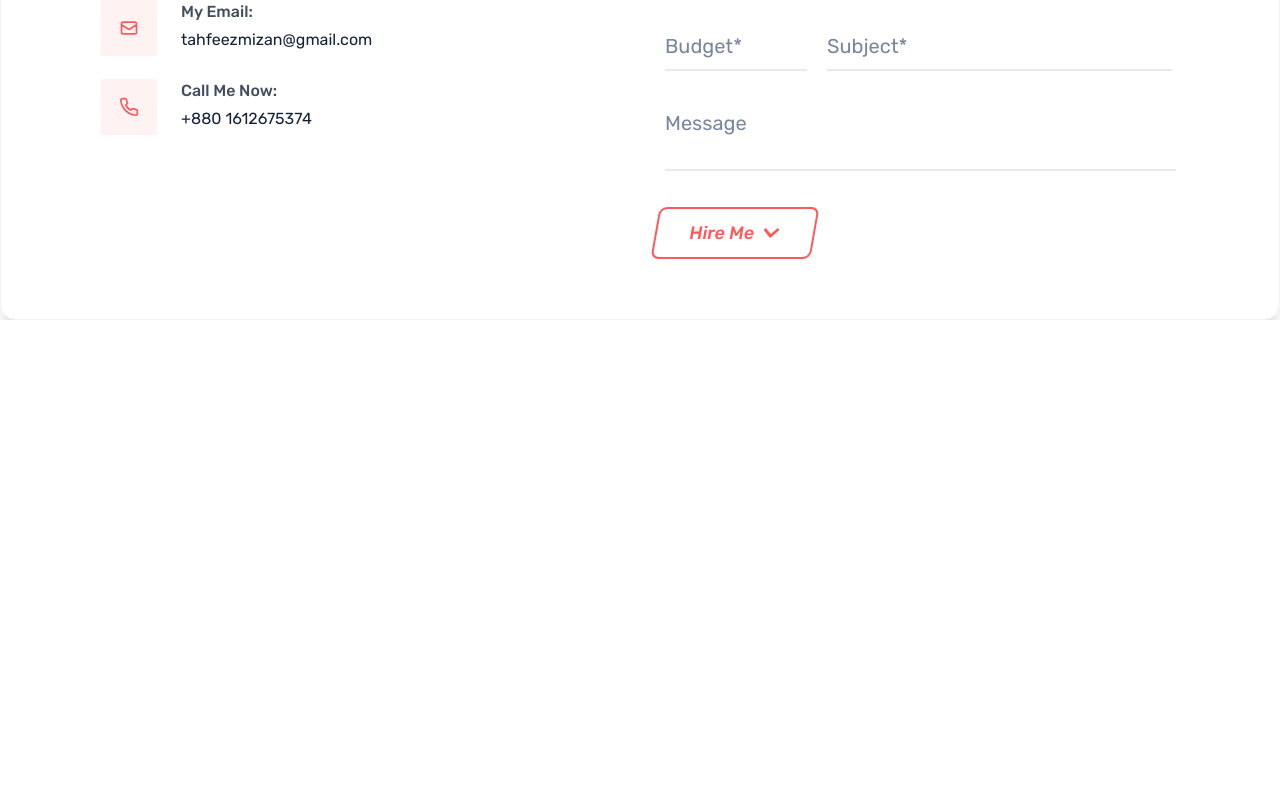
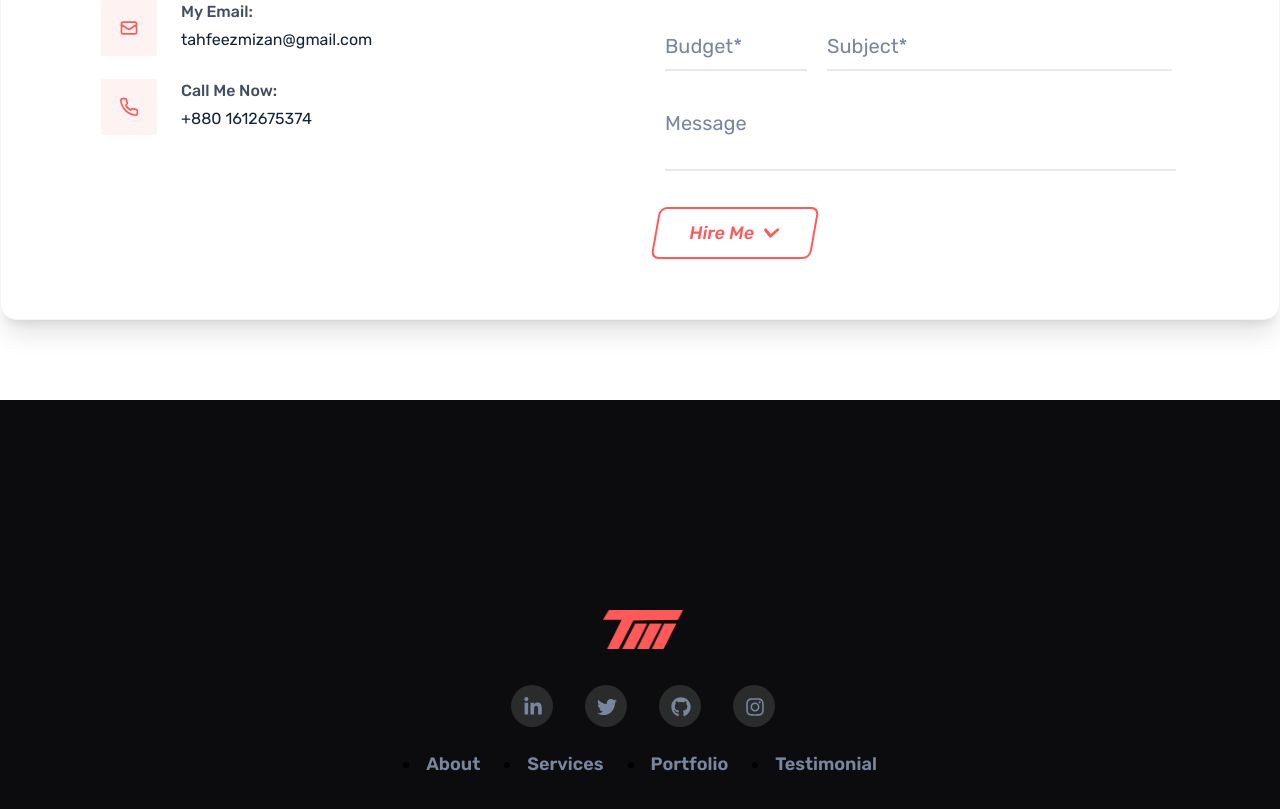
Before and after one commit to tahfeezmizan/portfolio-site, a React (Vite) app: page / in a window 1280 px wide. Shown: the part 2259-3068 px from the top of the page. Before the commit the page ends 2579 px from the top, so only its background shows below. Built offline with nearby package versions, Linux system fonts and the light colour scheme.

Commit message:
complete footer section

```diff
--- a/src/index.css
+++ b/src/index.css
@@ -163,9 +163,6 @@
     transition: all 0.3s ease 0s;
 }
 
-
-
-
 .addressTitle p {
     font-size: 18px;
     line-height: 24px;
@@ -173,9 +170,14 @@
     font-family: Rubik, sans-serif;
 }
 
+.formContent {
+    z-index: 999 !important;
+}
 
-.icon i.bi.bi-geo-alt, i.bi-envelope, i.bi-telephone {
 
+.icon i.bi.bi-geo-alt,
+i.bi-envelope,
+i.bi-telephone {
     padding: 10px;
     font-size: 20px;
 }
@@ -189,8 +191,6 @@
     color: rgb(19, 34, 56);
     line-height: 35px !important;
 }
-
-
 
 form {
     overflow: hidden;
@@ -207,7 +207,8 @@ input#subject {
     width: 60.82%;
 }
 
-input, textarea {
+input,
+textarea {
     border-top: none;
     border-right: none;
     border-left: none;
@@ -220,7 +221,8 @@ input, textarea {
     border-bottom: 2px solid rgb(230, 232, 235) !important;
 }
 
-input::placeholder, textarea::placeholder {
+input::placeholder,
+textarea::placeholder {
     font-size: 20px;
     line-height: 24px;
     color: rgb(121, 134, 159);
@@ -230,9 +232,54 @@ input::placeholder, textarea::placeholder {
 
 textarea {
     resize: none;
-  }
+}
 
-input::-webkit-outer-spin-button, input::-webkit-inner-spin-button {
+input::-webkit-outer-spin-button,
+input::-webkit-inner-spin-button {
     appearance: none;
     margin: 0px;
 }
+
+.footerWrrapper {
+    overflow: hidden;
+    background: rgb(12, 12, 14);
+    padding: 140px 0px 80px;
+}
+
+a.text-center.footerLogo img {
+    width: 46px;
+}
+
+.FooterMedia {
+    z-index: 888;
+    display: flex;
+    color: rgb(255, 255, 255);
+    justify-content: center;
+}
+
+.footerNav {
+    display: flex;
+    text-align: center;
+    justify-content: center;
+}
+
+.Footerlink {
+    font-size: 18px;
+    font-weight: 600;
+    text-transform: capitalize;
+    transition: all 0.3s ease 0s;
+    color: rgb(121, 134, 159) !important;
+    font-family: Rubik, sans-serif !important;
+}
+
+/* Contact section Design end here  */
+.scrollIcon {
+    position: fixed;
+    bottom: 30px;
+    right: 30px;
+}
+
+.scrollTop i {
+    color: rgb(255, 89, 90);
+    font-size: 30px;
+}
--- a/src/page/Home/Home.jsx
+++ b/src/page/Home/Home.jsx
@@ -3,6 +3,7 @@ import BannerSlider from './BannerSlider';
 import Experiences from '../share/Experiences/Experiences';
 import Service from '../share/Service/Service';
 import Contactus from '../share/ContactUs/Contactus';
+import Footer from '../share/Footer/Footer';
 
 const Home = () => {
     return (
@@ -12,6 +13,7 @@ const Home = () => {
             <Service></Service>
 
             <Contactus></Contactus>
+            <Footer></Footer>
         </div>
     );
 };
--- a/src/page/share/ContactUs/Contactus.jsx
+++ b/src/page/share/ContactUs/Contactus.jsx
@@ -7,9 +7,9 @@ import { LuPhone } from 'react-icons/lu';
 
 const Contactus = () => {
     return (
-        <div className='pt-20'>
+        <div className='py-20'>
             <div className="container bg-white shadow-xl border-gray-100 border rounded-2xl " id="contact">
-                <div className="formContent p-10">
+                <div className="formContent z-50 p-10">
                     <div className="grid grid-cols-4 gap-5">
                         <div className="col-span-2">
                             <div className="addressContent py-5 ps-5">
--- a/src/page/share/Experiences/Experiences.jsx
+++ b/src/page/share/Experiences/Experiences.jsx
@@ -31,7 +31,7 @@ const Experiences = () => {
                     <div className="col-span-full md:col-span-3">
                         <div className="expContent3">
                             <h1 className="expTitle text-6xl font-NotoSans pb-6 font-bold">I'm Here to Help Your Next <span className='text-primaryTextColor'>Project!</span></h1>
-                            <p className="text-2xl text-textColor font-Rubik font-light pb-6">I have 2 years pluse of experience in Front End Development section. My passion is developing & solving problems through user experience and research.</p>
+                            <p className="text-xl text-textColor font-Rubik font-light pb-6">I have 2 years pluse of experience in Front End Development section. My passion is developing & solving problems through user experience and research.</p>
                             <Button className="NavButton mt-6 font-Rubik text-lg font-medium inline-flex items-center justify-center gap-2 rounded-lg w-40 h-10 border-2 py-6 bg-transparent text-primaryTextColor border-primaryTextColor hover:bg-primaryTextColor hover:text-white">
                                 <FaChevronDown />
                                 Hire Me
--- a/src/page/share/Footer/Footer.jsx
+++ b/src/page/share/Footer/Footer.jsx
@@ -1,9 +1,57 @@
 import React from 'react';
+import { FaLinkedinIn, FaTwitter } from 'react-icons/fa';
+import { FaGithub, FaInstagram } from 'react-icons/fa6';
+import { NavLink } from 'react-router-dom';
+import logo from "../../../assets/main-logo.png";
 
 const Footer = () => {
     return (
-        <div>
+        <div className='footerWrrapper'>
+            <div className="container">
+                <div className="footerContent">
+                    <form >
+                        <div className="flex items-center  justify-center flex-col gap-4 pb-6">
+                            <div className="logo text-center pb-5">
+                                <NavLink to={'/'}>
+                                    <img className='w-20' src={logo} alt="" />
+                                </NavLink>
+                            </div>
 
+                            <div className="socialMedia text-white flex gap-8">
+                                <a href="https://www.linkedin.com/in/tahfeezmizan/" target="_blank">
+                                    <i className="fa-brands fa-linkedin-in mb-4"></i>
+                                    <FaLinkedinIn />
+                                </a>
+                                <a href="https://twitter.com/tahfeezmizan" target="_blank">
+                                    <FaTwitter />
+                                </a>
+                                <a href="https://github.com/tahfeezmizan" target="_blank">
+                                    <FaGithub />
+                                </a>
+                                <a href="https://www.instagram.com/tahfeezmizan64/" target="_blank">
+                                    <i className="fa-brands fa-instagram mb-4"></i>
+                                    <FaInstagram />
+                                </a>
+                            </div>
+                        </div>
+                    </form>
+
+                    <div className="footerNav">
+                        <li className="nav-item px-3">
+                            <a className="nav-link Footerlink" href="aboutpage.html">About</a>
+                        </li>
+                        <li className="nav-item px-3">
+                            <a className="nav-link Footerlink" href="services.html">Services</a>
+                        </li>
+                        <li className="nav-item px-3">
+                            <a className="nav-link Footerlink" href="portfolio.html">Portfolio</a>
+                        </li>
+                        <li className="nav-item px-3">
+                            <a className="nav-link Footerlink" href="#">Testimonial</a>
+                        </li>
+                    </div>
+                </div>
+            </div>
         </div>
 
     );
```
